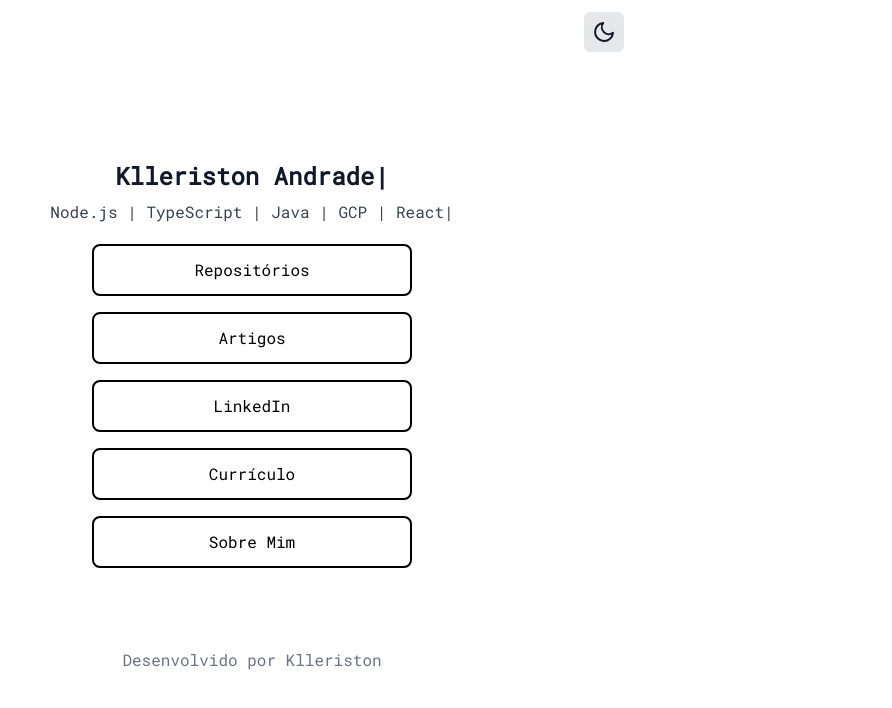
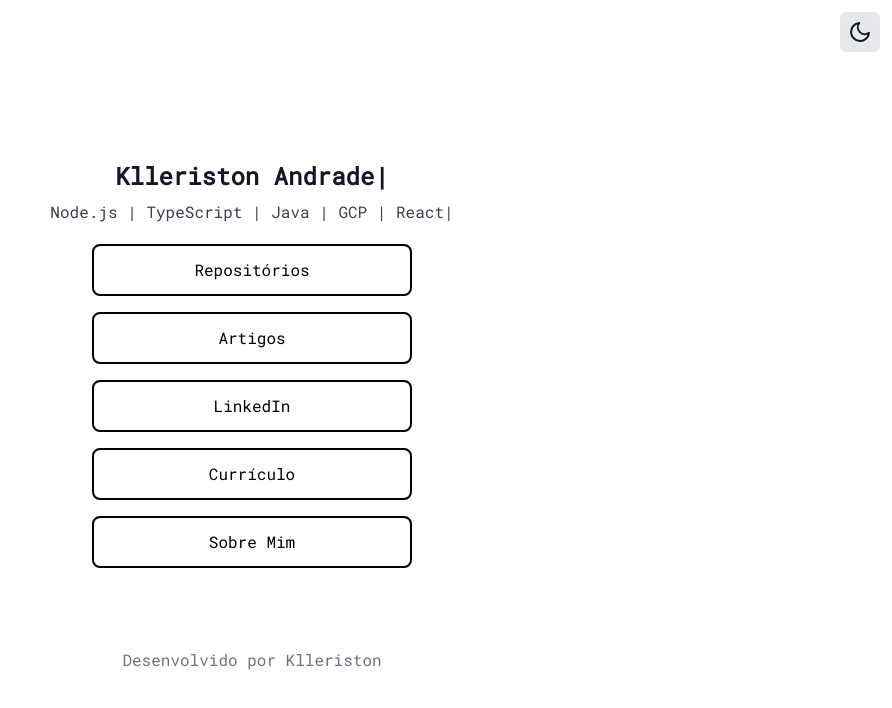
Before and after one commit to Klleriston/kekz, a Next.js app: page / in a window 1280 px wide. Shown: the top 708 px of the page, without its empty margins (388-1280 px from the left). Built offline with nearby package versions, Linux system fonts and the light colour scheme.

Commit message:
fix: css err

```diff
--- a/src/app/components/Header.tsx
+++ b/src/app/components/Header.tsx
@@ -4,7 +4,7 @@ import { ThemeSwitcher } from "./ThemeSwitcher";
 
 export function Header() {
   return (
-    <header className="flex items-center justify-end p-3 w-full max-w-3xl mx-auto">
+    <header className="flex items-center justify-end p-3">
       <ThemeSwitcher />
     </header>
   );
```
